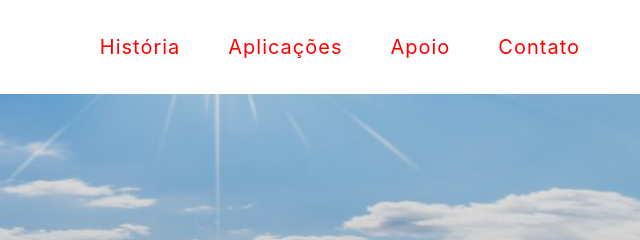
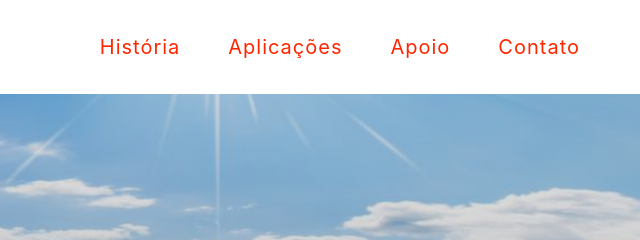
Before and after one commit to ctpmag/ctpmag.github.io, a website with bundled scripts: page index.html in a window 1280 px wide. Shown: the top 240 px of the page, 591-1231 px from the left. Built offline with nearby package versions, Linux system fonts and the light colour scheme; files whose address does not match are found by name.

Commit message:
Update index.html

```diff
--- a/index.html
+++ b/index.html
@@ -36,16 +36,16 @@
         <div class="collapse navbar-collapse" id="navbarResponsive">
           <ul class="navbar-nav ml-auto">
             <li class="nav-item">
-              <a style="color:red; font-size: 20px;" class="nav-link js-scroll-trigger" href="#hist">História</a>
+              <a style="color:#FF2600; font-size: 20px;" class="nav-link js-scroll-trigger" href="#hist">História</a>
             </li>
 	    <li class="nav-item">
-              <a style="color:red; font-size: 20px;" class="nav-link js-scroll-trigger" href="#aplic">Aplicações</a>
+              <a style="color:#FF2600; font-size: 20px;" class="nav-link js-scroll-trigger" href="#aplic">Aplicações</a>
             </li>
 	    <li class="nav-item">
-              <a style="color:red; font-size: 20px;" class="nav-link js-scroll-trigger" href="#apoio">Apoio</a>
+              <a style="color:#FF2600; font-size: 20px;" class="nav-link js-scroll-trigger" href="#apoio">Apoio</a>
             </li>
 	    <li class="nav-item">
-              <a style="color:red; font-size: 20px;" class="nav-link js-scroll-trigger" href="#cont">Contato</a>
+              <a style="color:#FF2600; font-size: 20px;" class="nav-link js-scroll-trigger" href="#cont">Contato</a>
             </li>
           </ul>
         </div>
```
